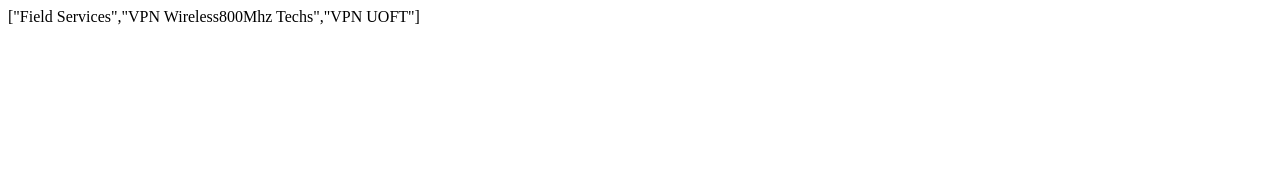
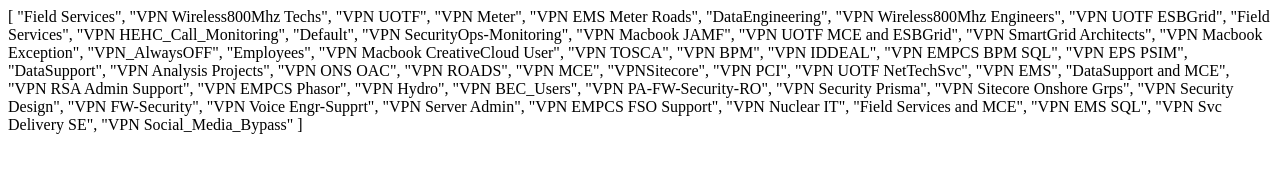
Before and after one commit to nmbeyer/test, a plain HTML site: page samples/index.html in a window 1280 px wide. Drawn offline with Linux system fonts and the light colour scheme.

Commit message:
Update index.html

```diff
--- a/samples/index.html
+++ b/samples/index.html
@@ -1,12 +1,55 @@
 <html>
-
-  <body>
-  <script>
-      let data = `["Field Services","VPN Wireless800Mhz Techs","VPN UOFT"]`;
-
-      //native javascript
-      document.write( data );
-
-  </script>
-  </body>
+[
+    "Field Services",
+    "VPN Wireless800Mhz Techs",
+    "VPN UOTF",
+    "VPN Meter",
+    "VPN EMS Meter Roads",
+    "DataEngineering",
+    "VPN Wireless800Mhz Engineers",
+    "VPN UOTF ESBGrid",
+    "Field Services",
+    "VPN HEHC_Call_Monitoring",
+    "Default",
+    "VPN SecurityOps-Monitoring",
+    "VPN Macbook JAMF",
+    "VPN UOTF MCE and ESBGrid",
+    "VPN SmartGrid Architects",
+    "VPN Macbook Exception",
+    "VPN_AlwaysOFF",
+    "Employees",
+    "VPN Macbook CreativeCloud User",
+    "VPN TOSCA",
+    "VPN BPM",
+    "VPN IDDEAL",
+    "VPN EMPCS BPM SQL",
+    "VPN EPS PSIM",
+    "DataSupport",
+    "VPN Analysis Projects",
+    "VPN ONS OAC",
+    "VPN ROADS",
+    "VPN MCE",
+    "VPNSitecore",
+    "VPN PCI",
+    "VPN UOTF NetTechSvc",
+    "VPN EMS",
+    "DataSupport and MCE",
+    "VPN RSA Admin Support",
+    "VPN EMPCS Phasor",
+    "VPN Hydro",
+    "VPN BEC_Users",
+    "VPN PA-FW-Security-RO",
+    "VPN Security Prisma",
+    "VPN Sitecore Onshore Grps",
+    "VPN Security Design",
+    "VPN FW-Security",
+    "VPN Voice Engr-Supprt",
+    "VPN Server Admin",
+    "VPN EMPCS FSO Support",
+    "VPN Nuclear IT",
+    "Field Services and MCE",
+    "VPN EMS SQL",
+    "VPN Svc Delivery SE",
+    "VPN Social_Media_Bypass"
+]
 </html>
```
